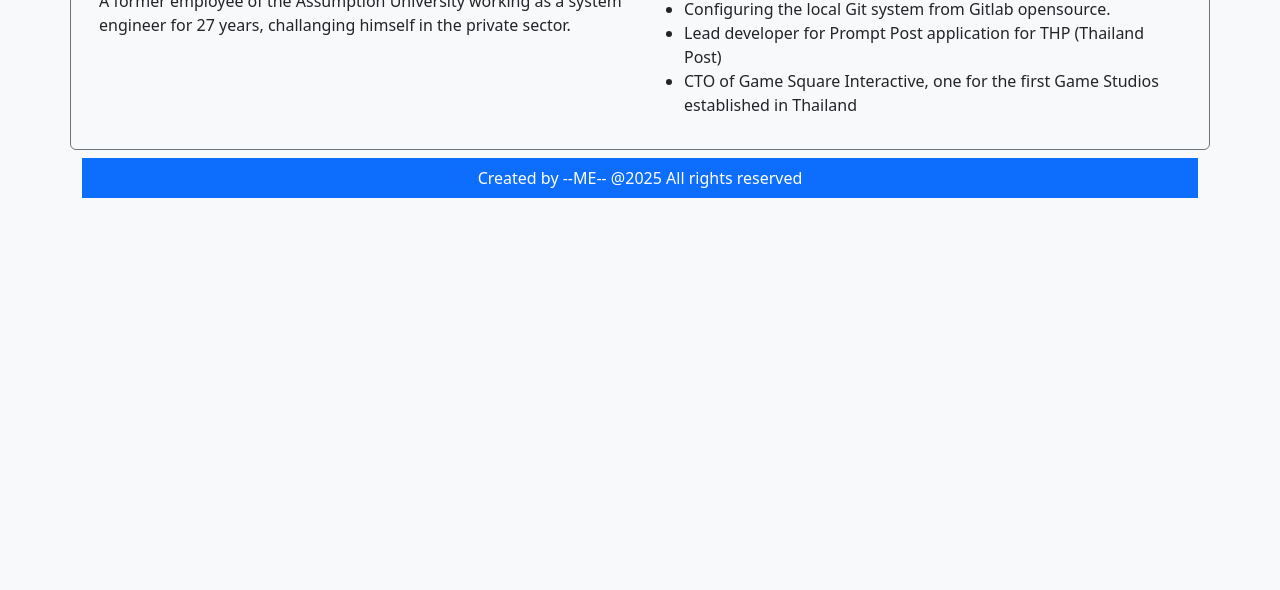
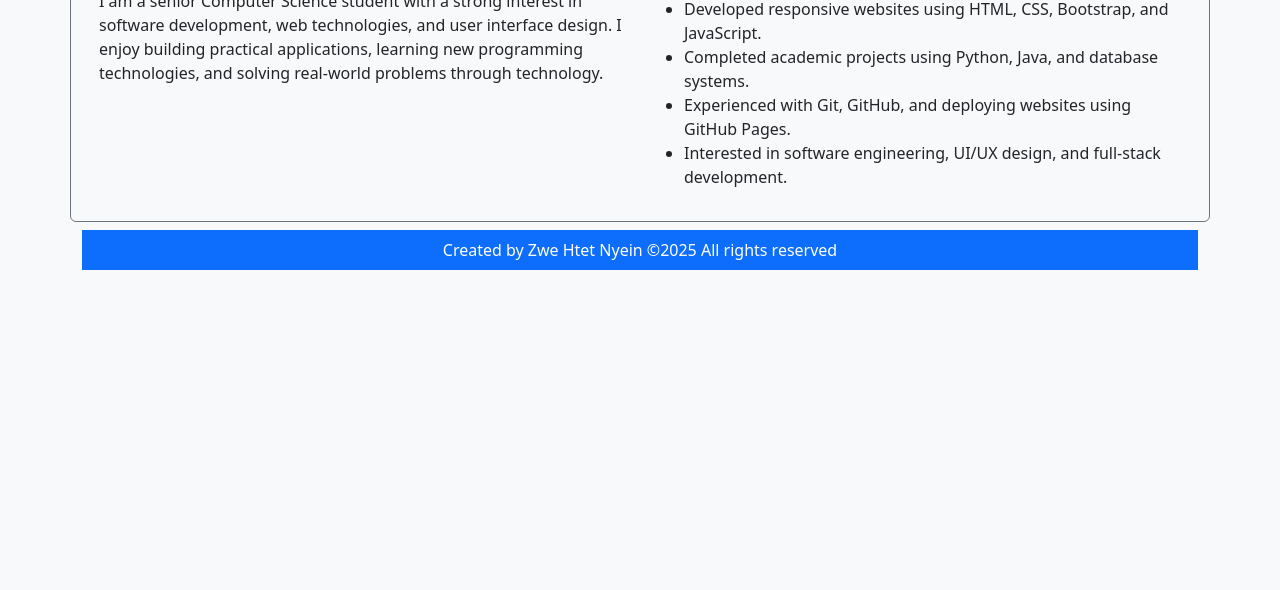
Before and after one commit to u6611923-web/BootStrap02, a plain HTML site: page index.html in a window 1280 px wide. Shown: the part 210-800 px from the top of the page. Drawn offline with nearby package versions, Linux system fonts and the light colour scheme.

Commit message:
Update index.html

```diff
--- a/index.html
+++ b/index.html
@@ -18,14 +18,15 @@
     <div class="row border border-secondary rounded p-3 mt-2">
 
         <div class="col-12 col-lg-6 mb-3 mb-lg-0">
-            <img src="public/images/selfie01.jpg" class="img-fluid mb-3" alt="Profile">
+            <img src="public/images/IMG_2534.png" class="img-fluid mb-3" alt="Profile">
 
             <h2>About Me</h2>
 
             <p>
-                A former employee of the Assumption University working as a
-                system engineer for 27 years, challanging himself in the
-                private sector.
+                I am a senior Computer Science student with a strong interest in
+                software development, web technologies, and user interface design.
+                I enjoy building practical applications, learning new programming
+                technologies, and solving real-world problems through technology.
             </p>
         </div>
 
@@ -33,28 +34,18 @@
             <h2>Achievements</h2>
 
             <ul>
-                <li>
-                    The first one who implement containerization technic
-                    for university infrastructure management
-                </li>
-                <li>
-                    Configuring the local Git system from Gitlab opensource.
-                </li>
-                <li>
-                    Lead developer for Prompt Post application for THP
-                    (Thailand Post)
-                </li>
-                <li>
-                    CTO of Game Square Interactive, one for the first Game
-                    Studios established in Thailand
-                </li>
+                <li>Senior Computer Science student with experience in web application development.</li>
+                <li>Developed responsive websites using HTML, CSS, Bootstrap, and JavaScript.</li>
+                <li>Completed academic projects using Python, Java, and database systems.</li>
+                <li>Experienced with Git, GitHub, and deploying websites using GitHub Pages.</li>
+                <li>Interested in software engineering, UI/UX design, and full-stack development.</li>
             </ul>
         </div>
 
     </div>
 
     <footer class="bg-primary text-white text-center py-2 mt-2">
-        Created by --ME-- @2025 All rights reserved
+        Created by Zwe Htet Nyein ©2025 All rights reserved
     </footer>
 
 </div>
@@ -63,3 +54,5 @@
 
 </body>
 </html>
+</body>
+</html>
```
